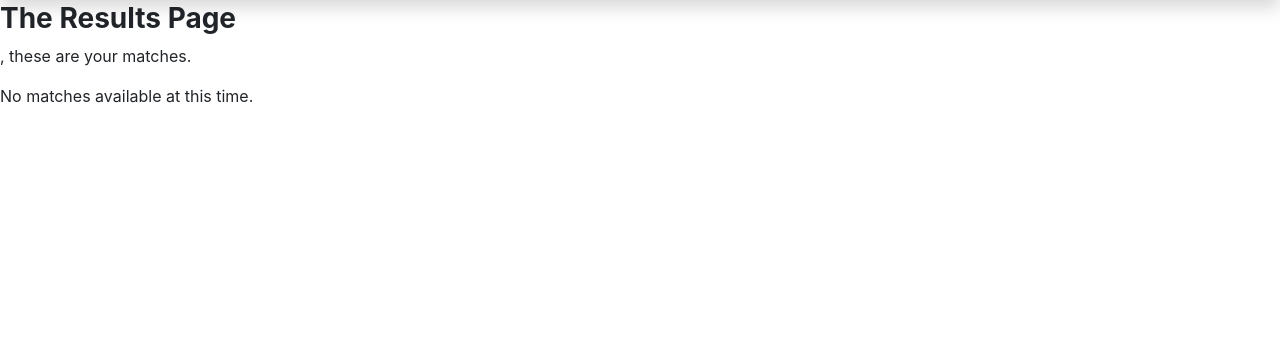
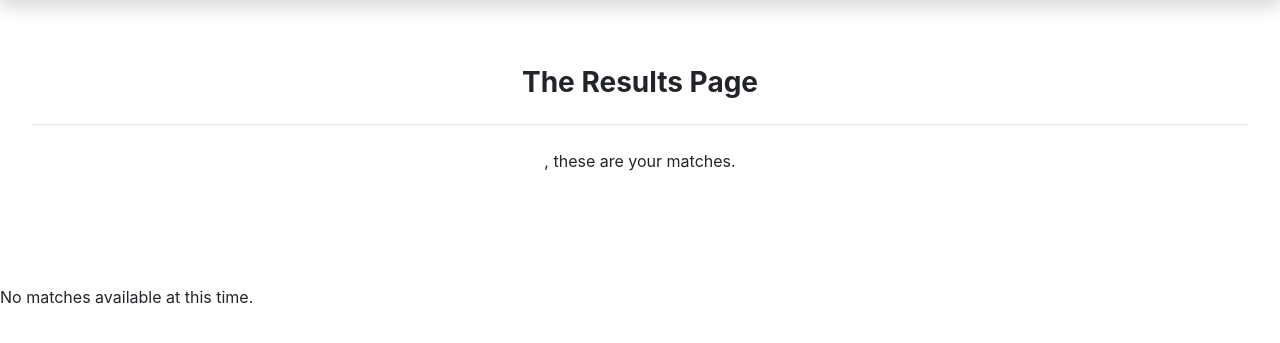
Before and after one commit to smlaming/Roomate-Finder, a Django app: a page that uses questionnaire/templates/answers.html in a window 1280 px wide. Shown: the part 56-399 px from the top of the page. Run offline with Django 3.2, Linux system fonts and the light colour scheme; data comes from the database, SQL or seed files in the repository; some libraries are stand-ins or nearby versions.

Commit message:
Fixed result page bootstrap

```diff
--- a/questionnaire/templates/answers.html
+++ b/questionnaire/templates/answers.html
@@ -29,12 +29,14 @@
         </div>
     </div>
 </nav>
-<div class=container style="margin-top: 58px;"></div>
 <head>
     <meta charset="UTF-8">
     <title>Questionnaire Results</title>
+    <div class="jumbotron text-center" style="margin-top: 58px; background-color: #FFFFFF;">
     <h3 class="font-weight-bold"> The Results Page </h3>
+        <hr class="my-4">
     	<p>{{ user.username }}, these are your matches.</p>
+    </div>
     {% if matches %}
     <!-- https://bbbootstrap.com/snippets/bootstrap-social-media-feed-template-73037768 -->
         <ul>
--- a/questionnaire/templates/form.html
+++ b/questionnaire/templates/form.html
@@ -5,7 +5,6 @@
 <head>
     <meta charset="UTF-8">
     <title>Questionnaire</title>
-    <h2>Roommate Questionnaire</h2>
 </head>
 <nav class="navbar navbar-expand-lg navbar-light bg-light shadow fixed-top">
     <div class="container">
@@ -34,6 +33,7 @@
     </div>
 </nav>
 <div class=container style="margin-top: 58px; align-items: center">
+    <h2>Roommate Questionnaire</h2>
 <body>
 <form method="post" enctype="multipart/form-data">
     {% csrf_token %}
```
